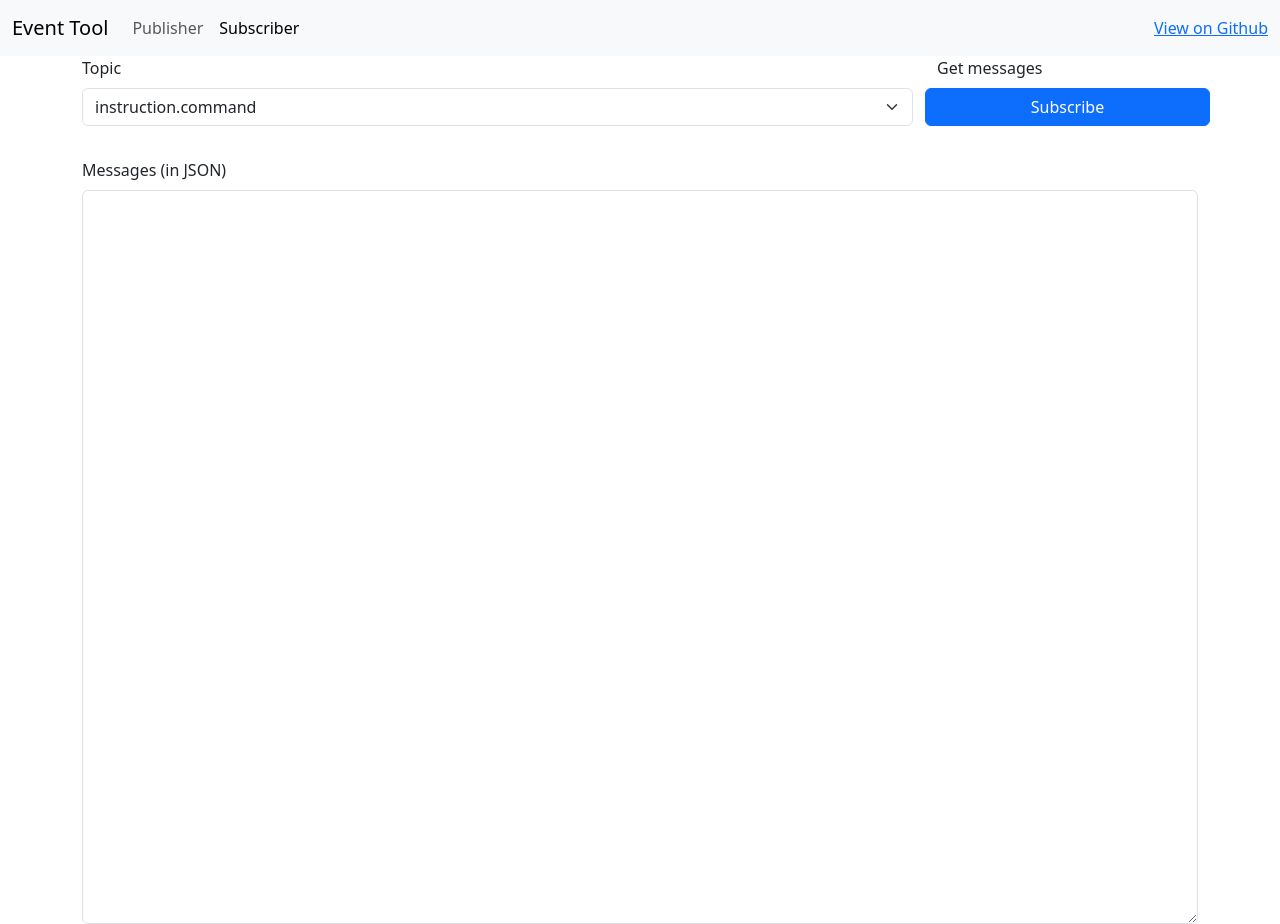
After one commit to sloppycoder/biznext-event-tool, a Flask app: page /bet/sub in a window 1280 px wide. The commit adds this page. Run offline with Flask 2, Linux system fonts and the light colour scheme; parts of the project's set-up code (start-up, migrations or seed data) failed here and were passed over; some libraries are stand-ins or nearby versions.

Commit message:
added subscriber page

```diff
--- a/app.py
+++ b/app.py
@@ -1,14 +1,16 @@
 import logging
 import os
+from datetime import datetime
 
 from flask import Flask, flash, render_template, request
 from flask_bootstrap import Bootstrap5
 from flask_wtf import FlaskForm
+from google.protobuf import json_format
 from google.protobuf.json_format import ParseError
 from wtforms.fields import SelectField, StringField, SubmitField
 from wtforms.widgets import TextArea
 
-from kafka import TYPES_MAP, json2protobuf, produce
+from kafka import TYPES_MAP, consume, json2protobuf, produce
 
 URL_PREFIX = "/bet"
 bootstrap_servers = os.environ.get("BOOTSTRAP_SERVERS", "localhost:9092")
@@ -27,10 +29,22 @@ class PublishForm(FlaskForm):
     submit = SubmitField("Publish")
 
 
+class SubscribeForm(FlaskForm):
+    topic = SelectField("Topic", choices=TYPES_MAP.keys())
+    messages = StringField("Messages (in JSON)", widget=TextArea(), render_kw={"readonly": True})
+    submit = SubmitField("Subscribe")
+
+
 def pub_form(payload: str = ""):
     form = PublishForm()
     form.payload.data = payload
     return render_template("pub.html", form=form)
+
+
+def sub_form(messages: str = ""):
+    form = SubscribeForm()
+    form.messages.data = messages
+    return render_template("sub.html", form=form)
 
 
 def read_static_file(filename: str) -> str:
@@ -42,6 +56,11 @@ def read_static_file(filename: str) -> str:
 @app.route(URL_PREFIX + "/pub")
 def publish_page():
     return pub_form()
+
+
+@app.route(URL_PREFIX + "/sub")
+def subscribe_page():
+    return sub_form()
 
 
 @app.route(URL_PREFIX + "/pub", methods=["POST"])
@@ -71,5 +90,15 @@ def handle_pub():
         return "??", 404
 
 
+@app.route(URL_PREFIX + "/sub", methods=["POST"])
+def handle_sub():
+    topic = request.form["topic"]
+    messages = ""
+    for _, message, timestamp in consume(bootstrap_servers, topic, 5):
+        messages += f"=== at {datetime.fromtimestamp(timestamp/1000).isoformat()} ===>\n"
+        messages += json_format.MessageToJson(message) + "\n\n"
+    return sub_form(messages)
+
+
 if __name__ == "__main__":
     app.run(host="0.0.0.0")
--- a/templates/base.html
+++ b/templates/base.html
@@ -31,9 +31,7 @@
           <div class="collapse navbar-collapse" id="navbarSupportedContent">
             <ul class="navbar-nav me-auto mb-2 mb-lg-0">
                 {{ render_nav_item('publish_page', 'Publisher') }}
-              <li class="nav-item">
-                <a class="nav-link disabled">Subsriber</a>
-              </li>
+                {{ render_nav_item('subscribe_page', 'Subscriber') }}
             </ul>
             <!-- Place this tag where you want the button to render. -->
             <a class="github-button" href="https://github.com/sloppycoder/biznext_event_tool" data-size="large" aria-label="View on GitHub">View on Github</a>          </div>
--- /dev/null
+++ b/templates/sub.html
@@ -0,0 +1,21 @@
+{% extends 'base.html' %}
+{% from 'bootstrap5/form.html' import render_form, render_form_row, render_field %}
+
+{% block content %}
+    <form action={{ url_for("handle_sub") }} method="post">
+        <div class="row mb-3">
+            <div class="col-sm-9">
+                {{ render_field(form.topic) }}
+            </div>
+            <div class="col-sm-3">
+                <div class="row">
+                    <label class="form-label" for="topic">Get messages</label>
+                </div>
+                <div class="row">
+                    {{ render_field(form.submit) }}
+                </div>
+            </div>
+        </div
+        {{ render_field(form.messages, rows=30) }}
+    </form>
+{% endblock %}
```
